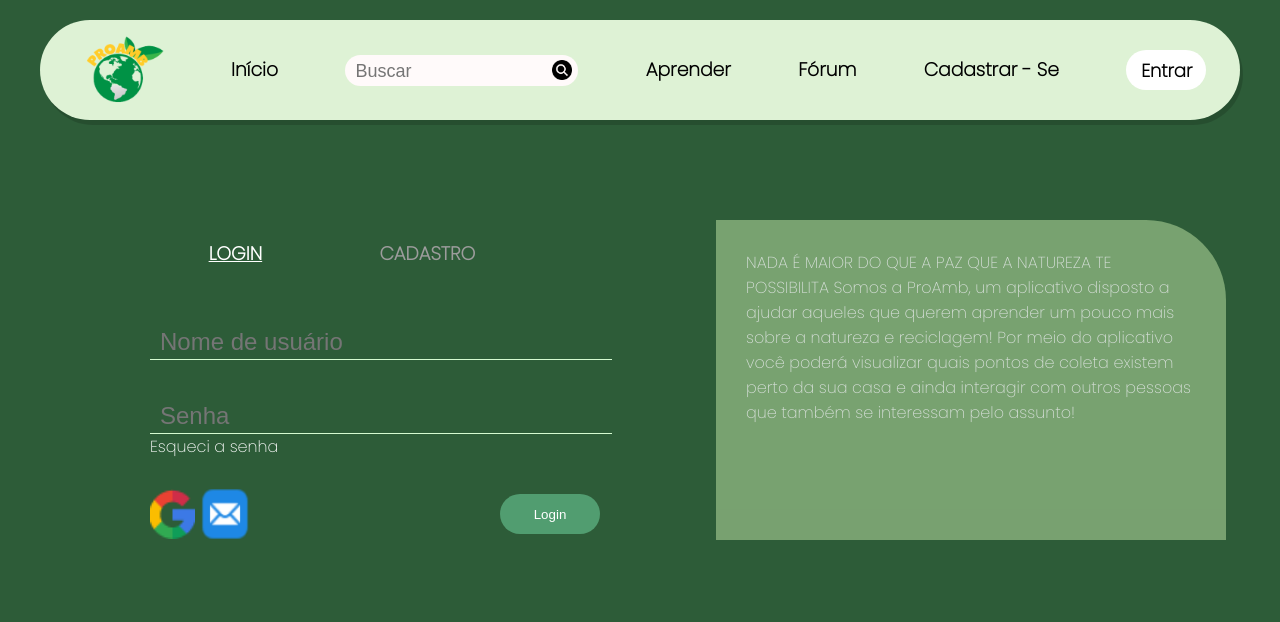
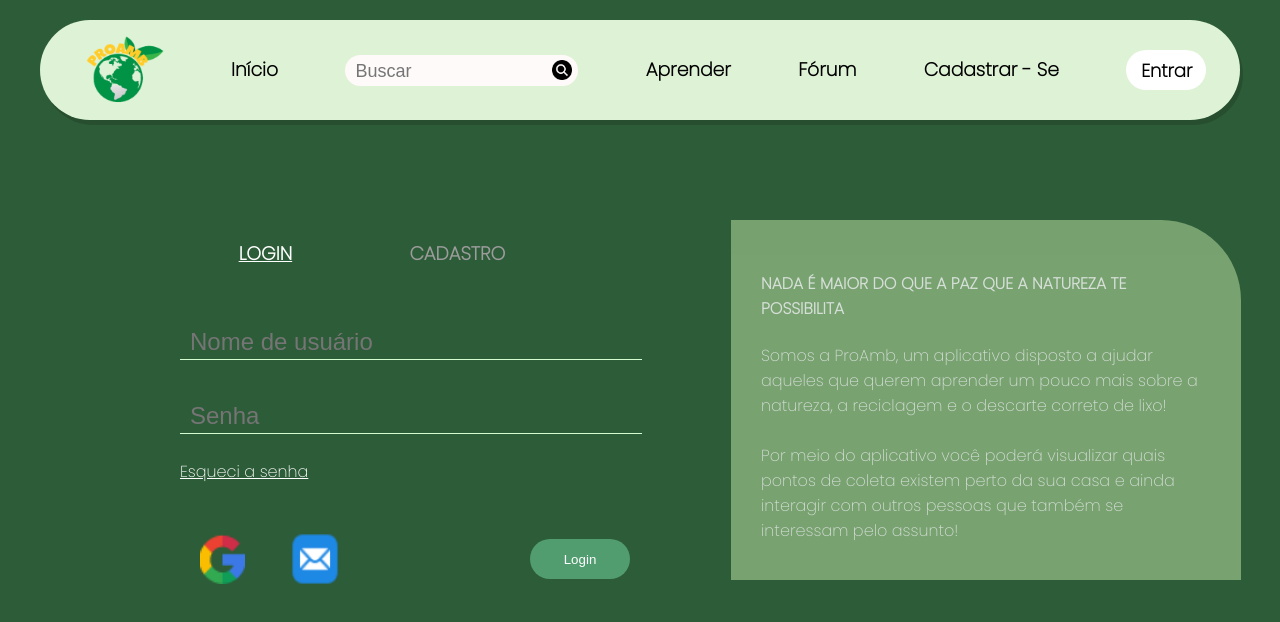
Before and after one commit to Cassiannoow/ProAmb-Old, a React (Create React App) app in the folder proamb/: page /entrar in a window 1280 px wide. Shown: the top 622 px of the page. Built offline with nearby package versions, Linux system fonts and the light colour scheme.

Commit message:
Deus ajuda

```diff
--- a/proamb/src/Components/Telas/Home/Home.js
+++ b/proamb/src/Components/Telas/Home/Home.js
@@ -8,10 +8,11 @@ export default function Home()
     return (
         <article>
             <img src={Background} alt="background" className="background" />
+
             <section id="intro">
                 <div className="card">
                     <div className="texto">
-                        <p>NADA É MAIOR DO QUE A PAZ QUE A NATUREZA TE POSSIBILITA</p>
+                        <h3>NADA É MAIOR DO QUE A PAZ QUE A NATUREZA TE POSSIBILITA</h3>
                         <span>
                             Somos a ProAmb, um aplicativo disposto a ajudar aqueles que querem aprender
                             um pouco mais sobre a natureza, a reciclagem e o descarte correto de lixo!
--- a/proamb/src/Components/Telas/Login/Login.css
+++ b/proamb/src/Components/Telas/Login/Login.css
@@ -7,7 +7,7 @@
 .login {
     grid-area: "login";
     margin-top: 100px;
-    margin-left: 150px;
+    margin-left: 180px;
     overflow: hidden;
 }
 
@@ -52,6 +52,11 @@
 .campos #esqueciASenha {
     color: white;
     font-weight: 500;
+    cursor: pointer;
+}
+
+.campos #esqueciASenha:hover {
+    color: #13241a;
 }
 
 .botoes {
@@ -65,6 +70,18 @@
     justify-content: flex-start;
 }
 
+#google {
+    padding: 20px;
+}
+
+#email {
+    padding: 20px;
+}
+
+#email:hover, #google:hover {
+    cursor: pointer;
+}
+
 .botoes .btnLogin {
     width: 100px;
     height: 40px;
@@ -76,6 +93,11 @@
     margin-top: -20px;
     background-color: #519D70;
     color: white;
+    cursor: pointer;
+}
+
+.botoes .btnLogin:hover {
+    background-color: #13241a;
 }
 
 .info {
@@ -86,7 +108,7 @@
 #cardLogin {
     margin-top: 100px;
     margin-left: 0;
-    height: 250px;
+    height: 290px;
     background-color: rgba(218, 253, 186, 0.541);
     color: white;
 }
--- a/proamb/src/Components/Telas/Login/Login.js
+++ b/proamb/src/Components/Telas/Login/Login.js
@@ -30,11 +30,14 @@ export default function Login() {
                         <h3 id='btnLogin' className="opcao selecionado" onClick={SelecionarLogin}>LOGIN</h3>
                         <h3 id='btnCadastro' className="opcao deselecionado" onClick={SelecionarCadastro}>CADASTRO</h3>
                     </div>
+
                     <div className="campos">
                         <input id='username' type="text" placeholder="Nome de usuário" className="campo" />
                         <input id='senha' type="password" placeholder="Senha" className="campo" />
-                        <span id='esqueciASenha'>Esqueci a senha</span>
+                        <br/>
+                        <span id='esqueciASenha'><u>Esqueci a senha</u></span>
                     </div>
+
                     <div className="botoes">
                         <div className="redesSociais">
                             <img id='google' src={GoogleIcon} alt="google" width={45} height={50} />
@@ -44,15 +47,19 @@ export default function Login() {
                     </div>
                 </form>
             </section>
+
             <section className="info">
                 <div id="cardLogin" className="card">
-                <span>NADA É MAIOR DO QUE A PAZ QUE A
-                NATUREZA TE POSSIBILITA
-
-                Somos a ProAmb, um aplicativo disposto a ajudar aqueles que querem aprender um pouco mais sobre a natureza e reciclagem!
-
-                Por meio do aplicativo você poderá visualizar quais pontos de coleta existem perto da sua casa e ainda interagir com outros pessoas que também se interessam pelo assunto!
-                </span>
+                    <h4>NADA É MAIOR DO QUE A PAZ QUE A NATUREZA TE POSSIBILITA</h4>
+                    <span>
+                        Somos a ProAmb, um aplicativo disposto a ajudar aqueles que querem aprender
+                        um pouco mais sobre a natureza, a reciclagem e o descarte correto de lixo!
+                    </span> <br/> <br/>
+                    <span>
+                        Por meio do aplicativo você poderá visualizar quais pontos de coleta existem
+                        perto da sua casa e ainda interagir com outros pessoas que também se interessam
+                        pelo assunto!
+                    </span>
                 </div>
             </section>
         </article>
```
Also changed, not shown: proamb/src/Components/BarraDeComentario/BarraDeComentario.css (added, +19 -0 lines), proamb/src/Components/BarraDeComentario/BarraDeComentario.js (added, +10 -0 lines), 1 other file (tests, documents, lock files or other folders).
